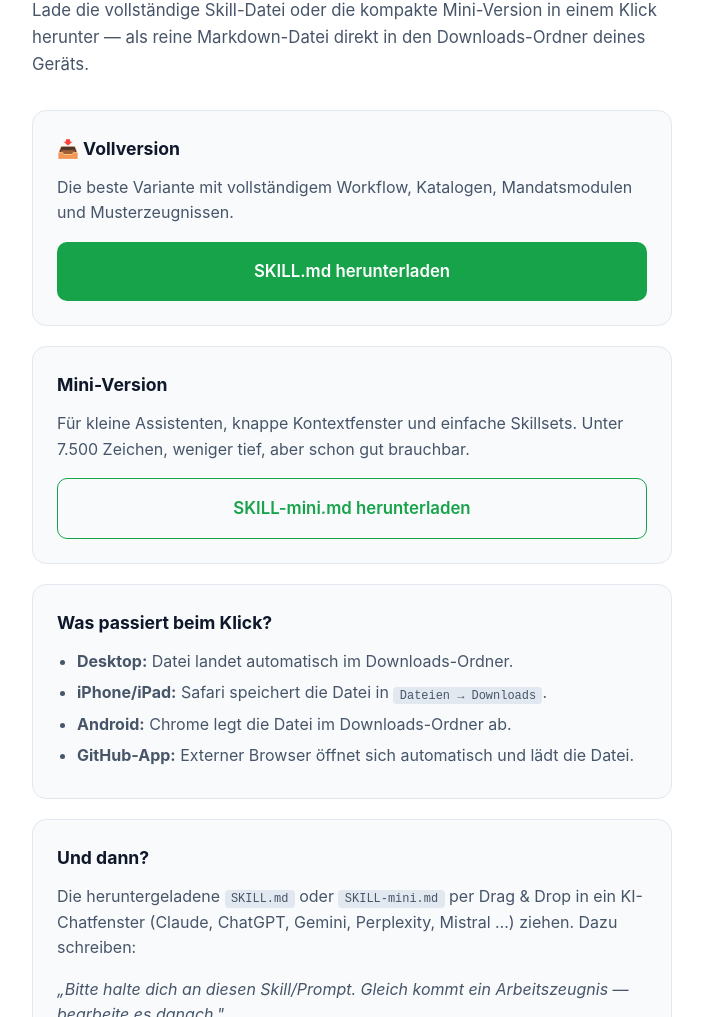
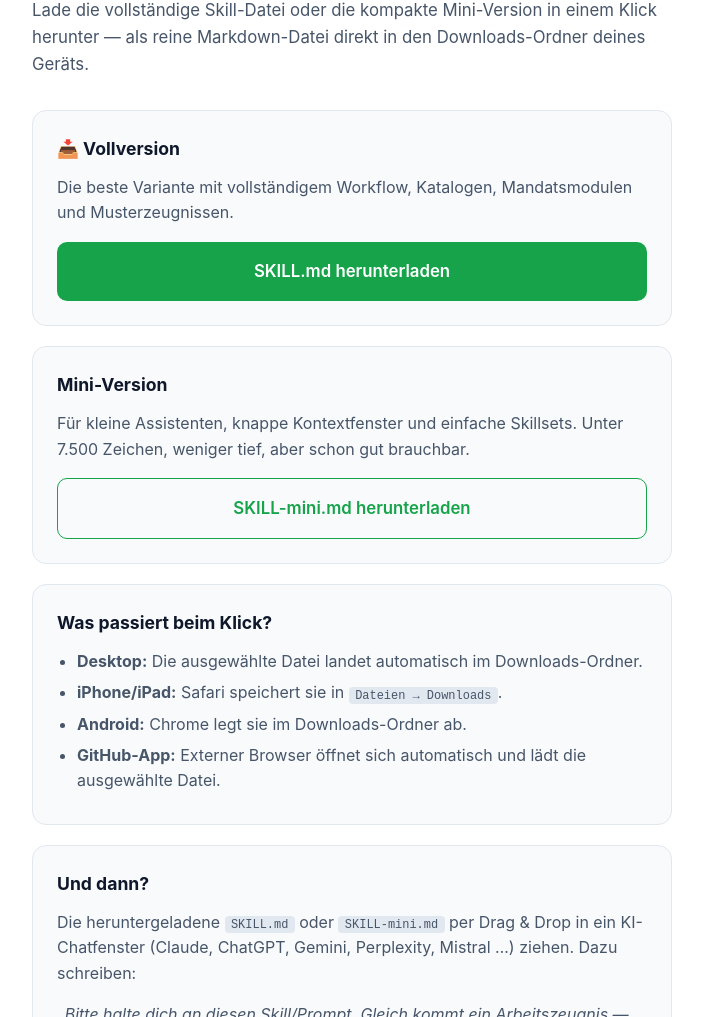
Before and after one commit to Klotzkette/arbeitszeugnispruefer-skill, a plain HTML site: page docs/index.html in a window 1280 px wide. Shown: the part 83-1100 px from the top of the page, without its empty margins (288-991 px from the left). Drawn offline with Linux system fonts and the light colour scheme.

Commit message:
docs: clarify dual download instructions (v2.2.2)
Clarifies full/mini download wording and bumps full + mini skill metadata to 2.2.2.

```diff
--- a/docs/index.html
+++ b/docs/index.html
@@ -142,10 +142,10 @@
   <div class="card">
     <h2>Was passiert beim Klick?</h2>
     <ul>
-      <li><strong>Desktop:</strong> Datei landet automatisch im Downloads-Ordner.</li>
-      <li><strong>iPhone/iPad:</strong> Safari speichert die Datei in <code>Dateien → Downloads</code>.</li>
-      <li><strong>Android:</strong> Chrome legt die Datei im Downloads-Ordner ab.</li>
-      <li><strong>GitHub-App:</strong> Externer Browser öffnet sich automatisch und lädt die Datei.</li>
+      <li><strong>Desktop:</strong> Die ausgewählte Datei landet automatisch im Downloads-Ordner.</li>
+      <li><strong>iPhone/iPad:</strong> Safari speichert sie in <code>Dateien → Downloads</code>.</li>
+      <li><strong>Android:</strong> Chrome legt sie im Downloads-Ordner ab.</li>
+      <li><strong>GitHub-App:</strong> Externer Browser öffnet sich automatisch und lädt die ausgewählte Datei.</li>
     </ul>
   </div>
 
```
Also changed, not shown: 5 other files.
